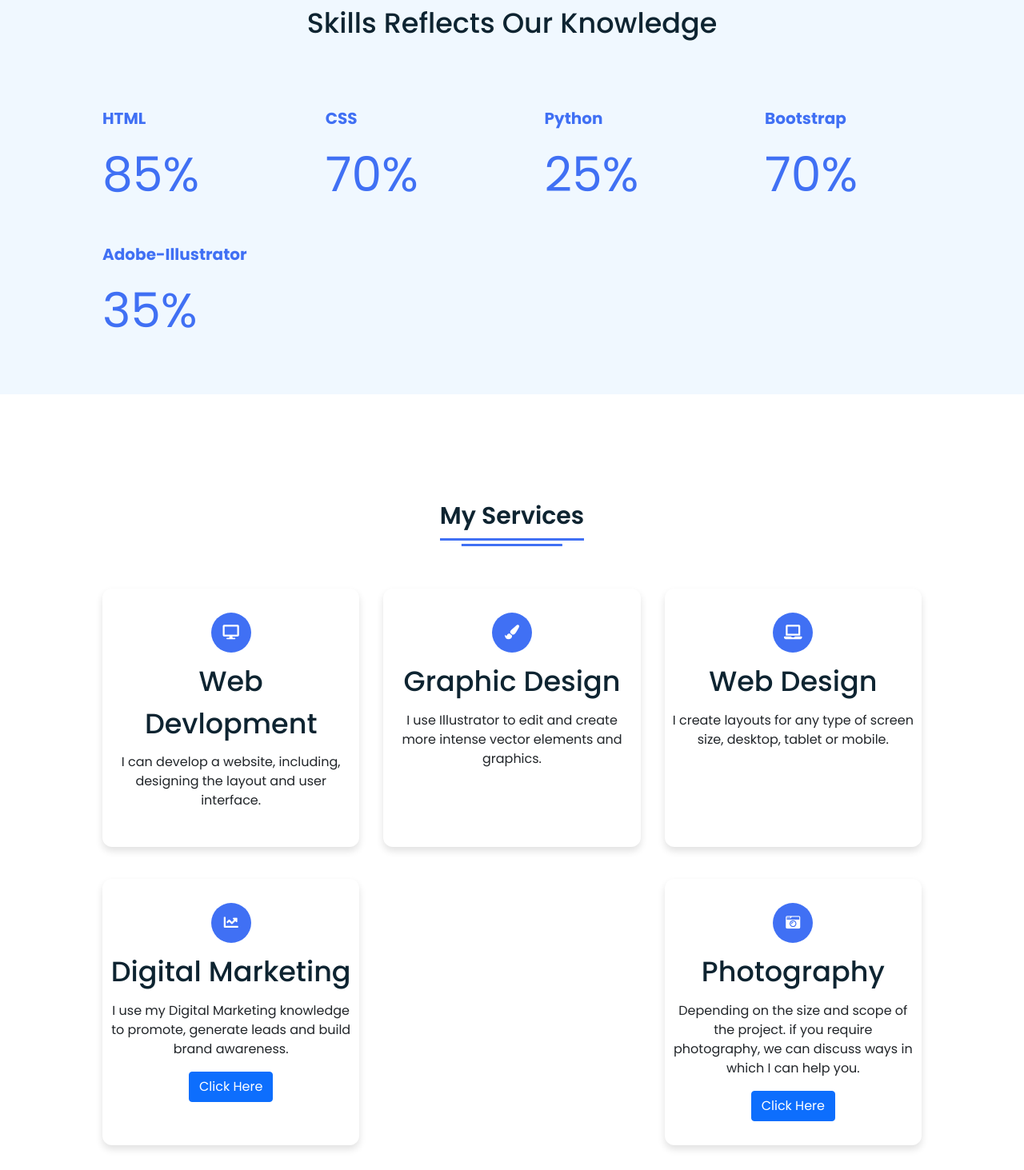
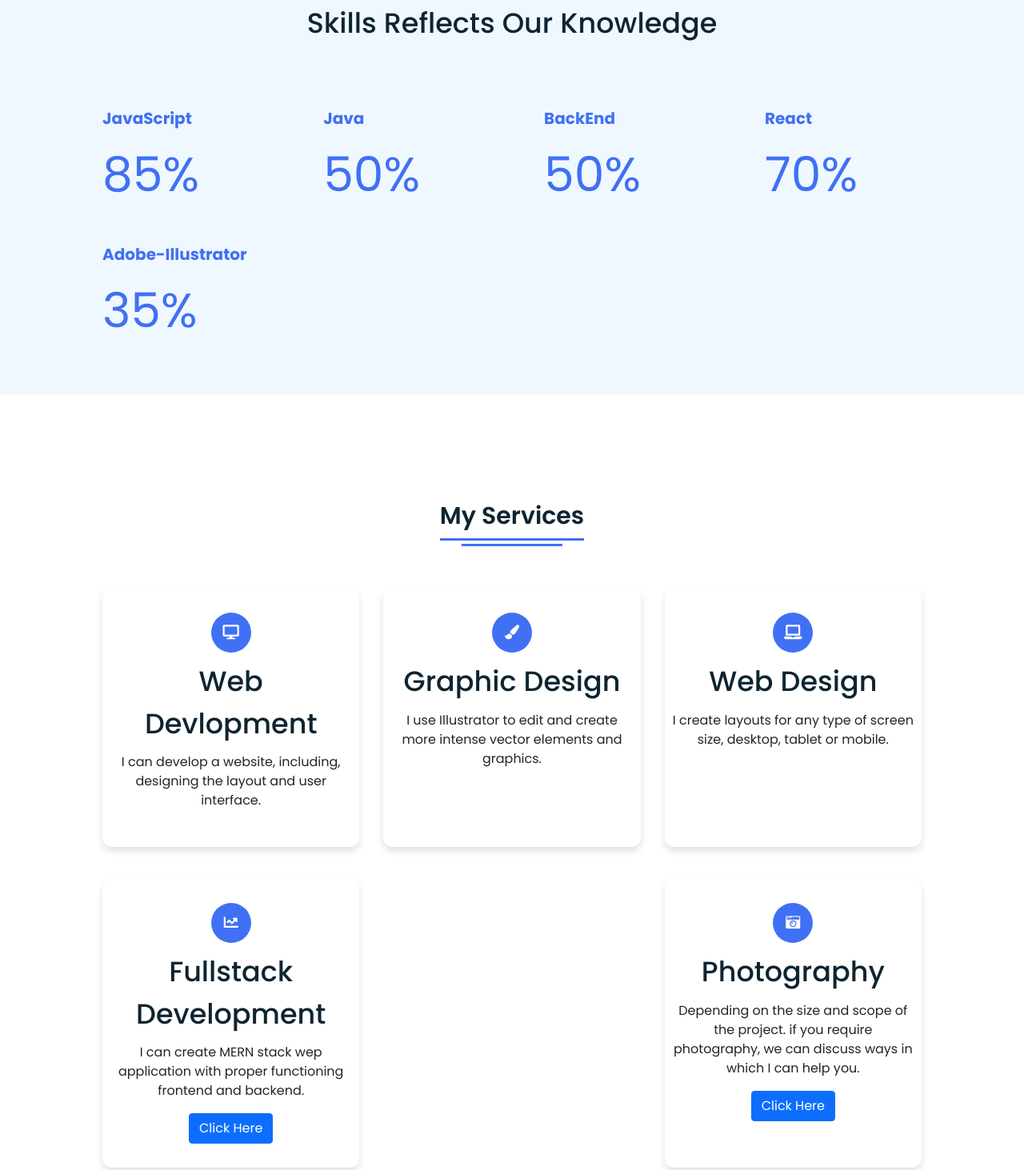
Before and after one commit to ShekharSahu404/ShekharSahu404.github.io, a plain HTML site: page index.html in a window 1280 px wide. Shown: the part 2292-3755 px from the top of the page at 80% size. Drawn offline with nearby package versions, Linux system fonts and the light colour scheme.

Commit message:
Update index.html
Signed-off-by: Shekhar Sahu <93962676+ShekharSahu404@users.noreply.github.com>

```diff
--- a/index.html
+++ b/index.html
@@ -116,22 +116,22 @@
         <div class="boxes">
 
           <div class="box">
-            <div class="topic">HTML</div>
+            <div class="topic">JavaScript</div>
             <div class="per">85%</div>
           </div>
 
           <div class="box">
-            <div class="topic">CSS</div>
-            <div class="per">70%</div>
+            <div class="topic">Java</div>
+            <div class="per">50%</div>
           </div>
 
           <div class="box">
-            <div class="topic">Python</div>
-            <div class="per">25%</div>
+            <div class="topic">BackEnd</div>
+            <div class="per">50%</div>
           </div>
 
           <div class="box">
-            <div class="topic">Bootstrap</div>
+            <div class="topic">React</div>
             <div class="per">70%</div>
           </div>
 
@@ -181,8 +181,8 @@
           <div class="icon">
             <i class="fas fa-chart-line"></i>
           </div>
-          <div class="topic">Digital Marketing</div>
-          <p>I use my Digital Marketing knowledge to promote, generate leads and build brand awareness.</p>
+          <div class="topic">Fullstack Development</div>
+          <p>I can create MERN stack wep application with proper functioning frontend and backend.</p>
           <button type="button" class="btn btn-primary" data-bs-toggle="modal" data-bs-target="#exampleModal">
             Click Here
           </button>
```
